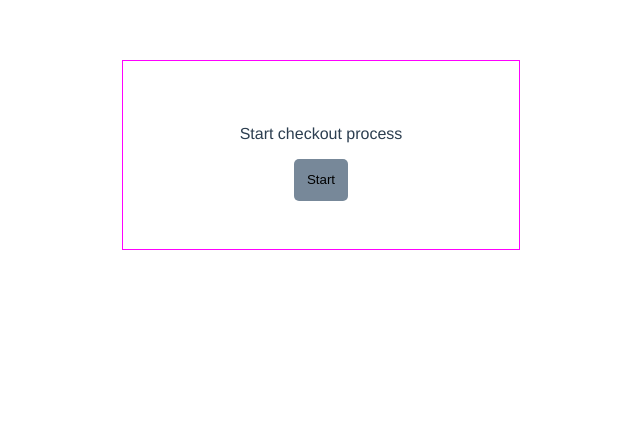
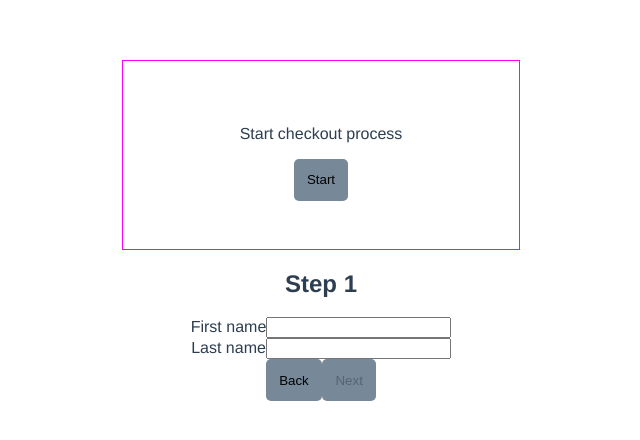
Before and after one commit to Ramonese/workflow, a Vue app: page / in a window 1280 px wide. Shown: the top 440 px of the page, without its empty margins (319-959 px from the left). Built offline with nearby package versions, Linux system fonts and the light colour scheme; the HTML template or start-up script is replaced by a standard one.

Commit message:
add step component

```diff
--- a/src/App.vue
+++ b/src/App.vue
@@ -23,7 +23,7 @@ export default {
   data: function() {
     return {
       users: [],
-      isVisible: false,
+      isVisible: true,
       isIntroVisible: true,
       loading: true,
       isError: false,
--- a/src/components/FormStep.vue
+++ b/src/components/FormStep.vue
@@ -1,30 +1,27 @@
 <template>
   <section class="form__content" id="step-1">
-    <div class="form__field">
+    <div class="form__field" v-for="(field, index) in fields" :key="index">
+      <label :for="field">{{field}}</label>
+      <input type="text" :id="field" />
+    </div>
+
+    <!-- <div class="form__field">
       <label for="name">Name</label>
       <input type="text" id="name" />
     </div>
     <div class="form__field">
       <label>Last name</label>
       <input type="text" />
-    </div>
+    </div>-->
   </section>
 </template>
 
 <script>
 export default {
   name: "FormStep",
-  props: {
-    msg: String
-  },
+  props: ["fields"],
   data: function() {
-    return {
-      isDisabled: true
-      // users: [],
-      // loading: true,
-      // isError: false,
-      // errorText: "No user found with this phone number"
-    };
+    return {};
   }
 };
 </script>
--- a/src/components/MultistepForm.vue
+++ b/src/components/MultistepForm.vue
@@ -3,14 +3,7 @@
     <h1>Step 1</h1>
     <form>
       <section class="form__content" id="step-1">
-        <div class="form__field">
-          <label for="name">Name</label>
-          <input type="text" id="name" />
-        </div>
-        <div class="form__field">
-          <label>Last name</label>
-          <input type="text" />
-        </div>
+        <FormStep :fields="firstStepFields" />
       </section>
       <div class="form__action">
         <button class="btn">Back</button>
@@ -21,18 +14,19 @@
 </template>
 
 <script>
+import FormStep from "./FormStep.vue";
 export default {
-  name: "MultistepForm",
+  name: " MultistepForm ",
+  components: {
+    FormStep
+  },
   props: {
     msg: String
   },
   data: function() {
     return {
-      isDisabled: true
-      // users: [],
-      // loading: true,
-      // isError: false,
-      // errorText: "No user found with this phone number"
+      isDisabled: true,
+      firstStepFields: ["First name", "Last name"]
     };
   }
 };
```
